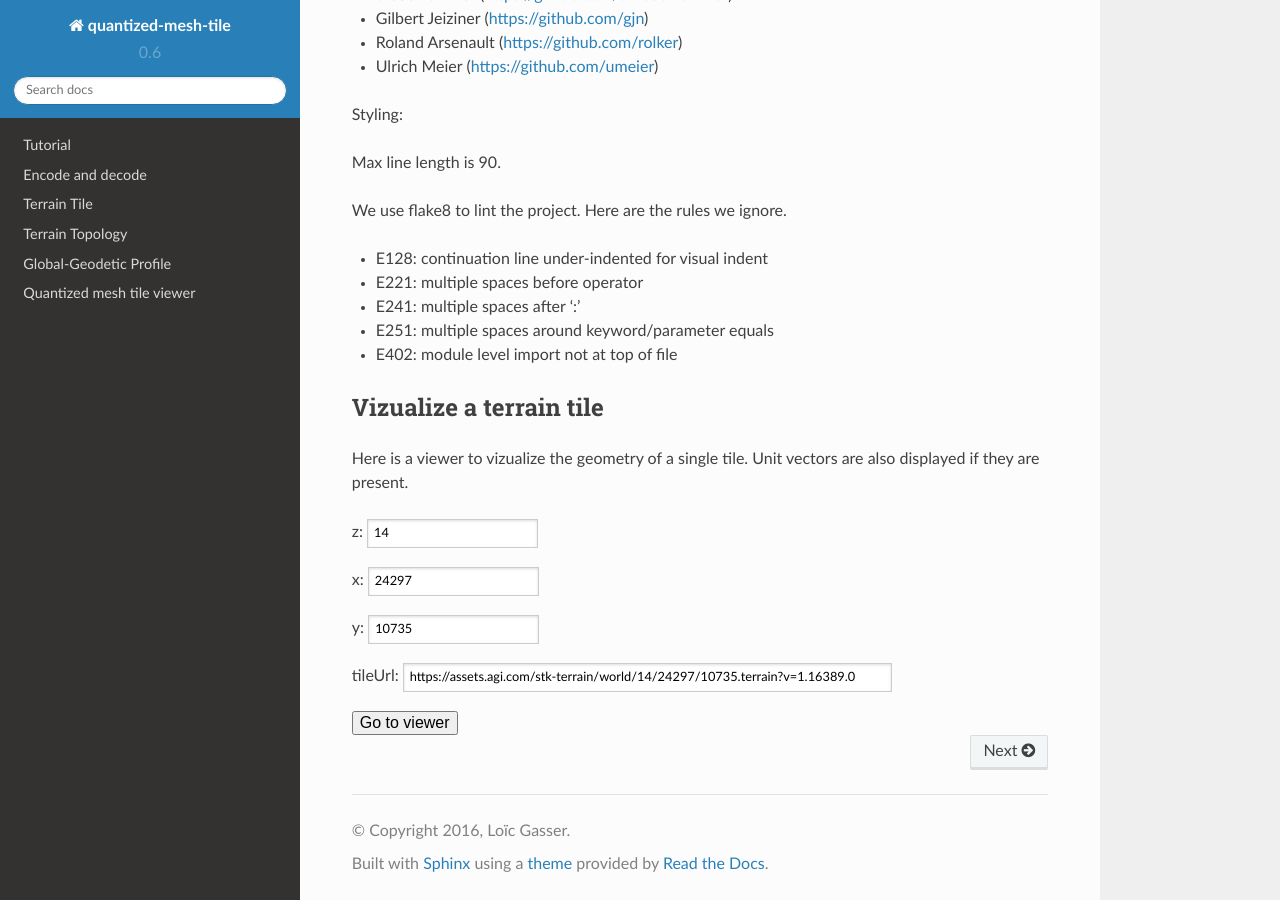
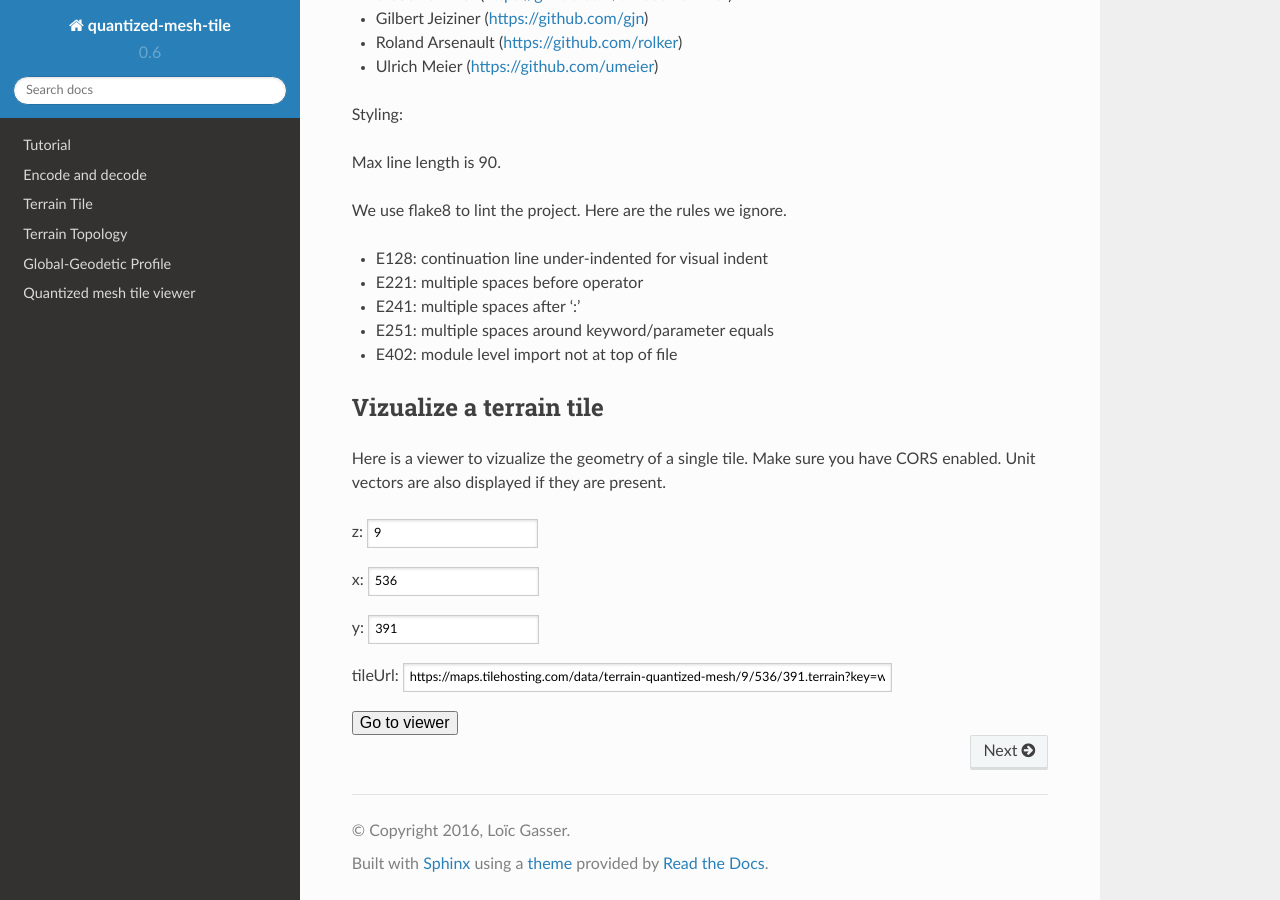
Before and after one commit to loicgasser/quantized-mesh-tile, a Sphinx documentation site: the page built from doc/source/index.rst, in a window 1280 px wide and 900 px high, scrolled down 985 px. Built offline with Sphinx 7.4.7 and the Read the Docs theme 2.0.0, drawn with Linux system fonts in a browser that asks for light colours.

Commit message:
Fix terrain viewer

```diff
--- a/doc/source/index.rst
+++ b/doc/source/index.rst
@@ -64,16 +64,16 @@ We use flake8 to lint the project. Here are the rules we ignore.
 Vizualize a terrain tile
 ------------------------
 
-Here is a viewer to vizualize the geometry of a single tile.
+Here is a viewer to vizualize the geometry of a single tile. Make sure you have CORS enabled.
 Unit vectors are also displayed if they are present.
 
 .. raw:: html
 
   <form class="tile" onsubmit="reload(event)">
-    z: <input type="text" name="z" value="14"><br><br>
-    x: <input type="text" name="x" value="24297"><br><br>
-    y: <input type="text" name="y" value="10735"><br><br>
-    tileUrl: <input type="text" name="tileUrl" value="https://assets.agi.com/stk-terrain/world/14/24297/10735.terrain?v=1.16389.0" style="width: 489px;"><br><br>
+    z: <input type="text" name="z" value="9"><br><br>
+    x: <input type="text" name="x" value="536"><br><br>
+    y: <input type="text" name="y" value="391"><br><br>
+    tileUrl: <input type="text" name="tileUrl" value="https://maps.tilehosting.com/data/terrain-quantized-mesh/9/536/391.terrain?key=wYrAjVu6bV6ycoXliAPl" style="width: 489px;"><br><br>
     <button type="submit" value="submit">Go to viewer</button>
   </form>
 
```
Also changed, not shown: doc/source/_static/tileLoader.js (+10 -4 lines).
